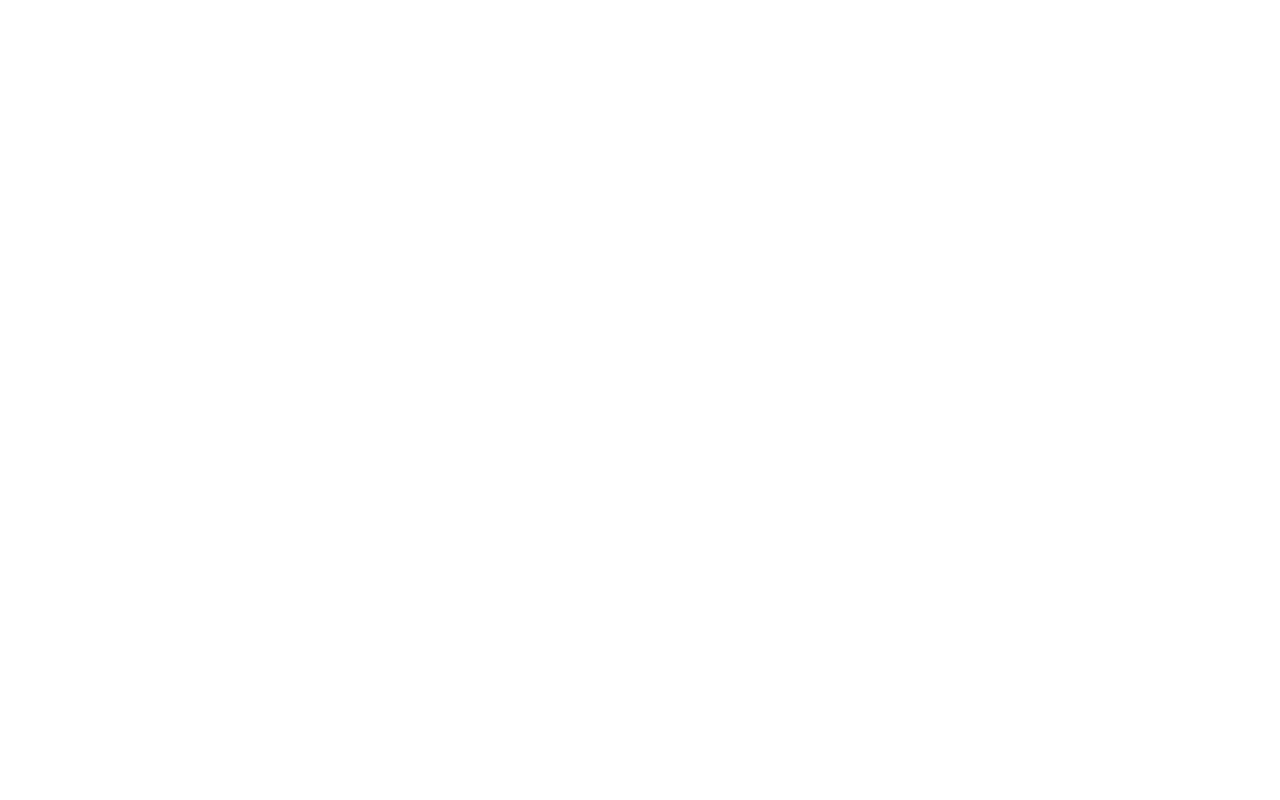
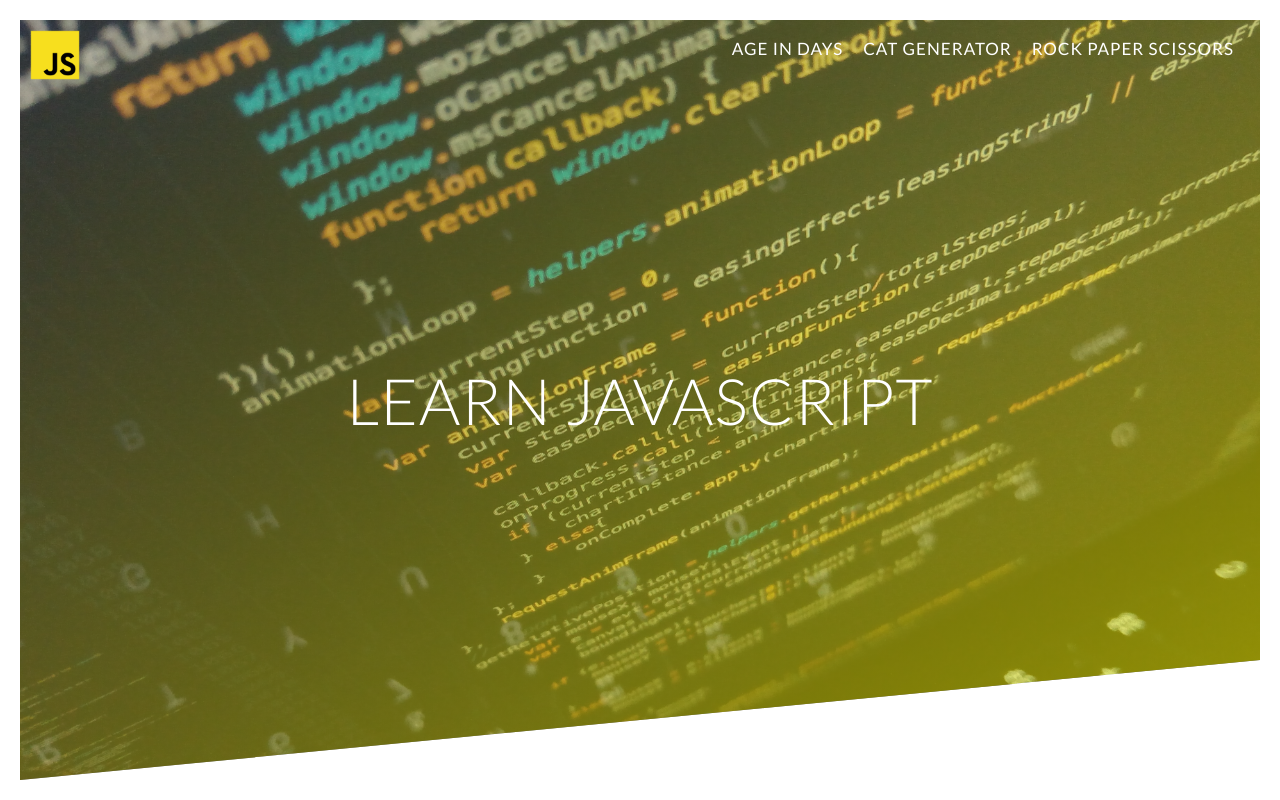
Before and after one commit to svsannidhay/Learn_js, a plain HTML site: page index.html in a window 1280 px wide. Drawn offline with Linux system fonts and the light colour scheme.

Commit message:
basic header and nav bar added

```diff
--- a/Static/style.css
+++ b/Static/style.css
@@ -3,3 +3,96 @@
   padding:0;
   box-sizing: border-box;
 }
+body {
+  padding:20px;
+}
+html{
+  background: #fff;
+  color:#1d1d1d;
+  font-family: 'Lato',
+      sans-serif;
+  font-size:20px;
+  font-weight: 300;
+  text-rendering: optimizeLegibility;
+  overflow-x:hidden;
+}
+.row {
+  width: 1200px;
+  margin: 0 auto;
+}
+.clearfix {
+  zoom: 1
+}
+.clearfix:after {
+  content: '.';
+  clear: both;
+  display: block;
+  height: 0;
+  visibility: hidden;
+}
+
+/*//////////////////////////////////////////////////////////////////////*/
+/*-----------------SECTION HEADER-------------------------------------- */
+/*//////////////////////////////////////////////////////////////////////*/
+header{
+  position: relative;
+  background: linear-gradient(to bottom right,rgba(88, 90, 83, 0.336),rgba(255, 255, 0, 0.596)),url(images/header_background.jpg);
+  background-size: cover;
+  background-position: center;
+  background-attachment: fixed;
+  height: 95vh;
+}
+.clipIt{
+  clip-path: polygon(0 0,100% 0,100% 80vh,0 100%)
+}
+/*nav bar*/
+nav{
+  padding:10px;
+}
+.logo{
+  display: block;
+  float:left;
+}
+.menu{
+  display: block;
+  float:right;
+}
+.menu ul{
+  list-style: none;
+}
+.menu ul li{
+  display: inline-block;
+  padding: 8px 16px 8px 0;
+}
+.menu ul li a:link,
+.menu ul li a:visited {
+  color: #fff;
+  font-size: 85%;
+  font-weight: 400;
+  text-decoration: none;
+  letter-spacing: 1px;
+  text-transform: uppercase;
+  border-bottom: 2px solid transparent;
+  transition: border-bottom 0.4s;
+}
+.menu ul li a:hover,
+.menu ul li a:active {
+  border-bottom: 2px solid rgb(255, 255, 0);
+}
+.logo img{
+  height: 50px;
+  width:auto;
+}
+
+
+header .mainText{
+  color: #fff;
+  letter-spacing: 1px;
+  text-transform: uppercase;
+  position: absolute;
+  font-weight:300;
+  font-size: 320%;;
+  top:50%;
+  left:50%;
+  transform: translate(-50%,-50%);
+}
--- a/index.html
+++ b/index.html
@@ -3,13 +3,34 @@
     <meta charset="UTF-8">
     <meta name="viewport" content="width=device-width, initial-scale=1.0">
 
+    <link rel="preconnect" href="https://fonts.gstatic.com">
+    <link href="https://fonts.googleapis.com/css2?family=Lato:ital,wght@0,100;0,300;0,400;0,700;0,900;1,100;1,300;1,400;1,700;1,900&display=swap" rel="stylesheet">
     <link rel="stylesheet",type="text/css" href="/Static/style.css">
     <link rel="stylesheet",type="text/css" href="/Static/gridlayout.css">
     <title>Learn_js</title>
   </head>
 
   <body>
+    <header class="header clipIt">
+      <nav>
+        <div class="logo">
+          <img src="/Static/images/logo.png" alt="Logo">
+        </div>
+        <div class="menu">
+          <ul>
+            <li><a href="#">Age in Days</a></li>
+            <li><a href="#">Cat generator</a></li>
+            <li><a href="#">Rock paper scissors</a></li>
+          </ul>
+        </div>
+        <div class="clearfix"></div>
+      </nav>
+      <div class="mainText">
+        <p>Learn JavaScript</p>
+      <div>
+    </header>
 
+    <section></section>
 
     <script src="Static/javascript.js"></script>
   </body>
```
Also changed, not shown: Static/images/header_background.jpg (added), Static/images/logo.png (added).
